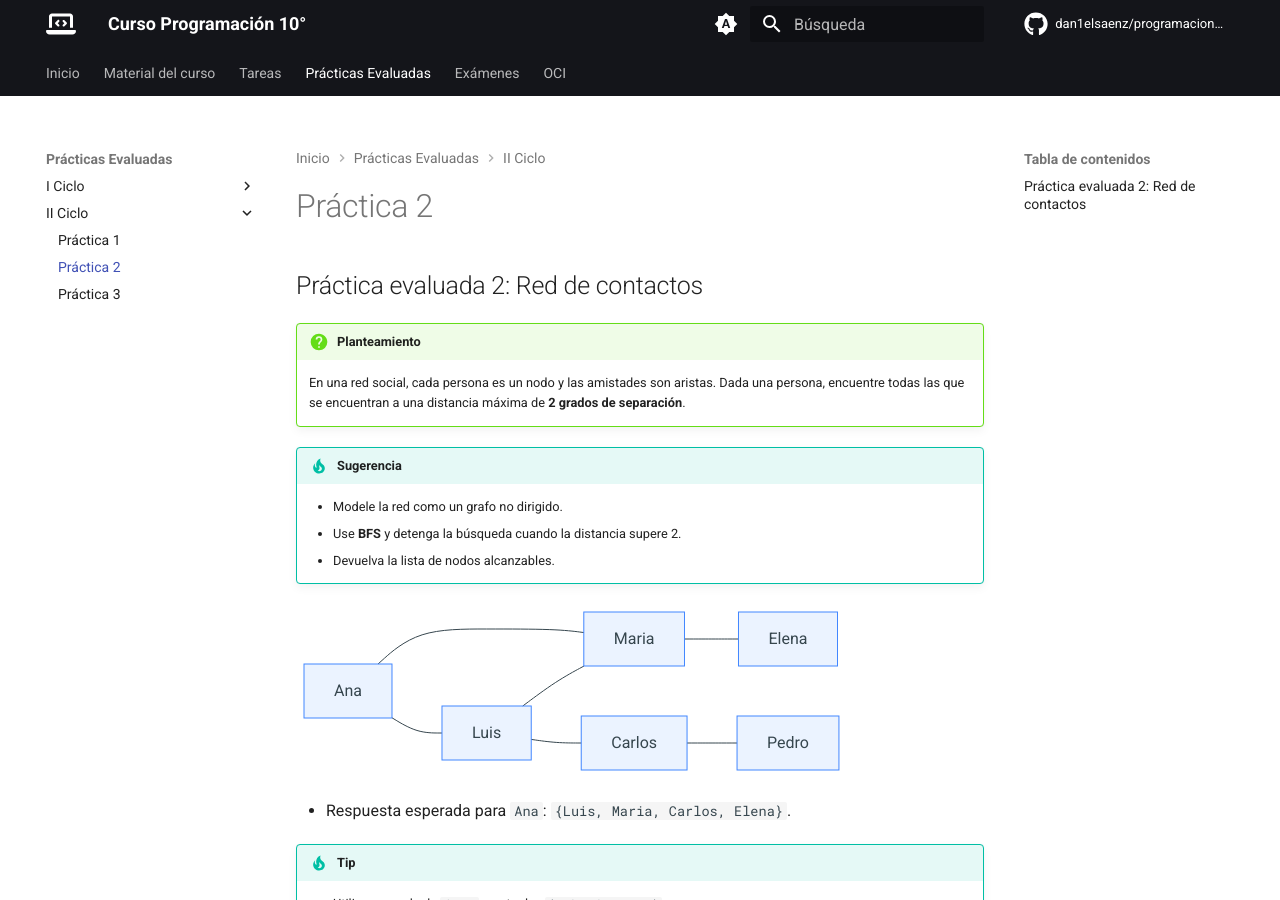
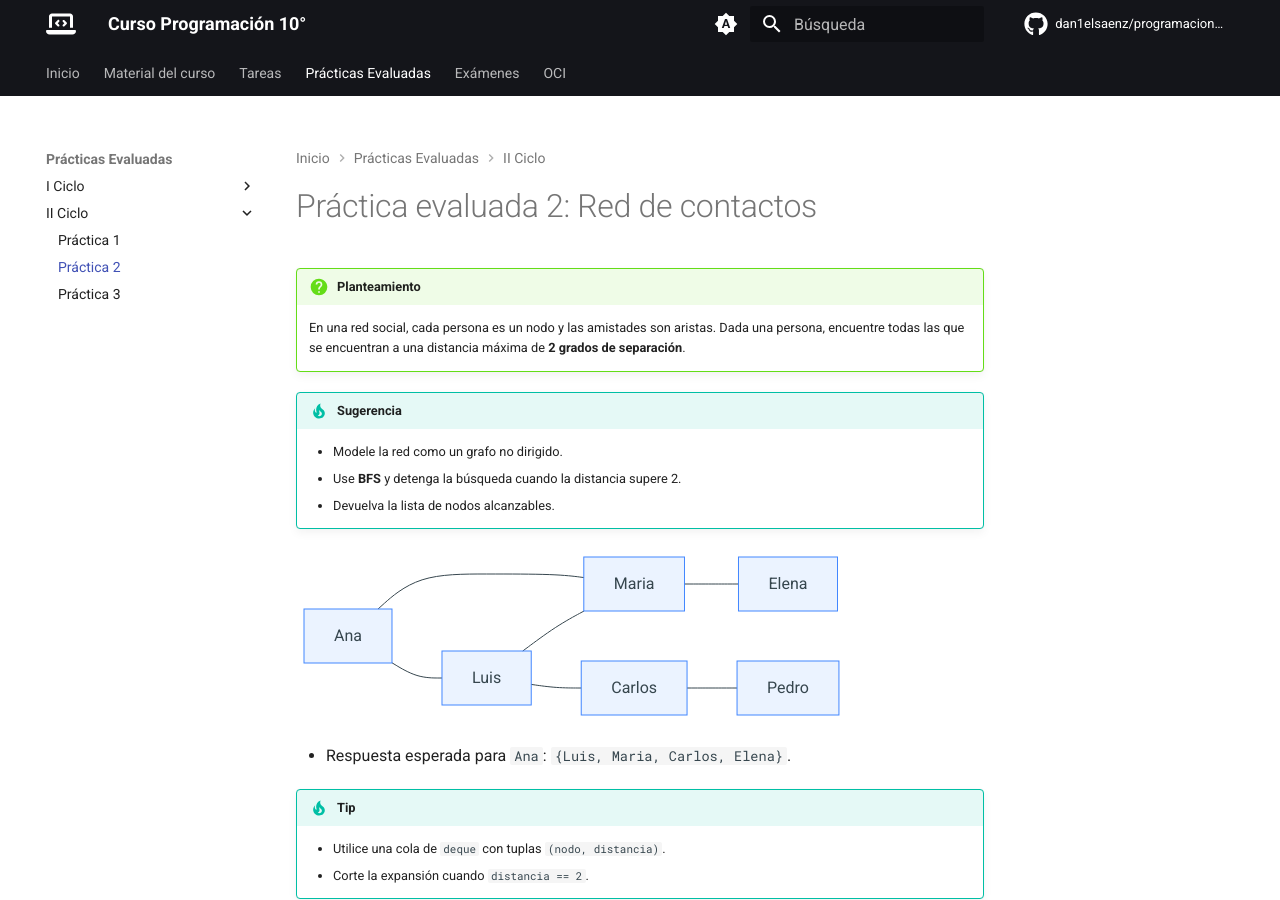
Before and after one commit to dan1elsaenz/programacion-10, an MkDocs documentation site: the page built from docs/practicas_evaluadas/ii_ciclo/002/README.md, in a window 1280 px wide and 900 px high. Built offline with MkDocs 1.6.1 and Material for MkDocs 9.7.7, drawn with Linux system fonts in a browser that asks for light colours; comment, search, counter and statistics services are not loaded.

Commit message:
fix: Update PE02 title
Signed-off-by: Daniel Sáenz <dsaenzobando@gmail.com>

```diff
--- a/docs/practicas_evaluadas/ii_ciclo/002/README.md
+++ b/docs/practicas_evaluadas/ii_ciclo/002/README.md
@@ -1,4 +1,4 @@
-## Práctica evaluada 2: Red de contactos
+# Práctica evaluada 2: Red de contactos
 
 !!! question "Planteamiento"
 
```
